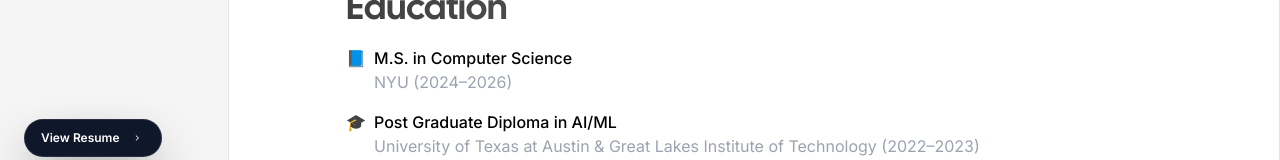
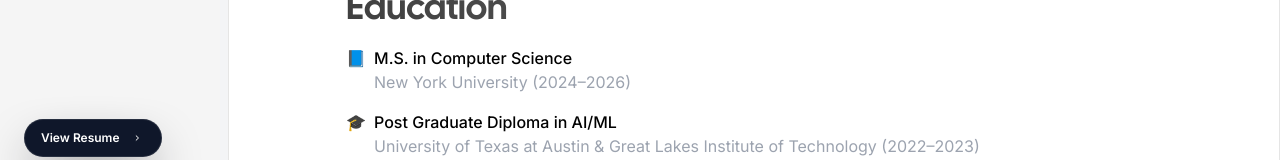
Before and after one commit to Mukaan17/Portfolio, a Next.js app: page /about in a window 1280 px wide. Shown: the part 603-763 px from the top of the page. Built offline with nearby package versions, Linux system fonts and the light colour scheme.

Commit message:
Revision 7 - Edited About Section (NYU)

```diff
--- a/src/components/About.tsx
+++ b/src/components/About.tsx
@@ -58,7 +58,7 @@
             <span className="text-blue-400 mr-2">📘</span>
             <div>
               <p className="font-medium">M.S. in Computer Science</p>
-              <p className="text-gray-400">NYU (2024–2026)</p>
+              <p className="text-gray-400">New York University (2024–2026)</p>
             </div>
           </div>
           <div className="flex items-start">
```
